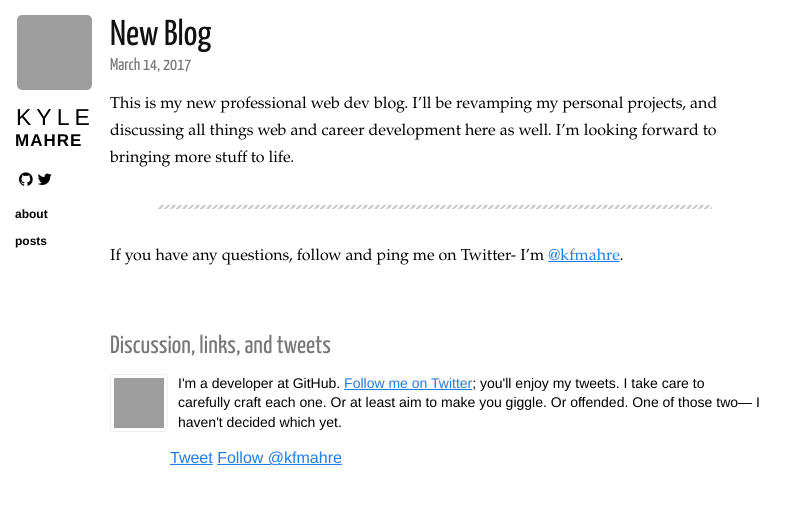
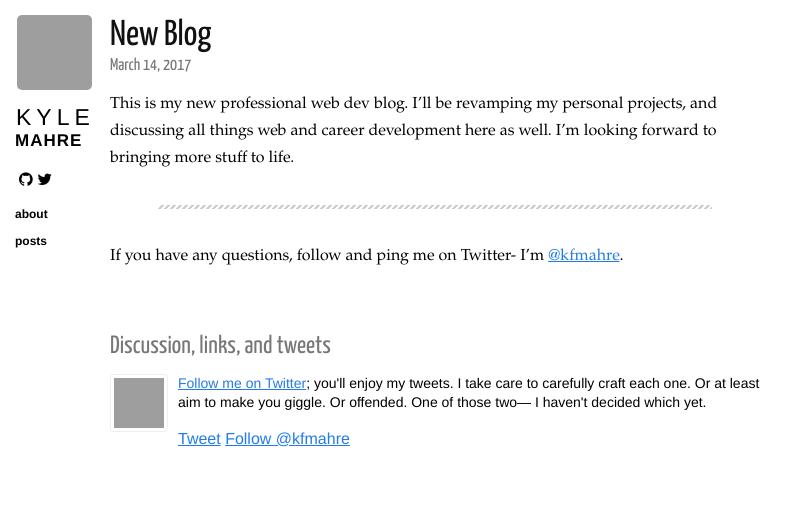
Before and after one commit to kfmahre/kfmahre.github.io, a Jekyll site: the page built from _posts/2017-03-14-left.markdown, in a window 1280 px wide, cut to the strip 0-505 px from the top of the page. Shown: the whole strip, without its empty margins (0-808 px from the left). Built offline with Jekyll 4.4.1, drawn with Linux system fonts in a browser that asks for light colours; nearby versions of some CDN libraries; comment, search, counter and statistics services are not loaded; grey boxes are pictures that could not be loaded.

Commit message:
fix: changed the post comments

```diff
--- a/_layouts/post.html
+++ b/_layouts/post.html
@@ -22,7 +22,7 @@
       </a>
 
       <p>
-        I'm a developer at GitHub. <a href="https://twitter.com/{{ site.twitter }}" target="_blank">Follow me on Twitter</a>;
+        <a href="https://twitter.com/{{ site.twitter }}" target="_blank">Follow me on Twitter</a>;
         you'll enjoy my tweets. I take care to carefully craft each one. Or at least aim to make
         you giggle. Or offended. One of those two&mdash; I haven't decided which yet.
       </p>
```
